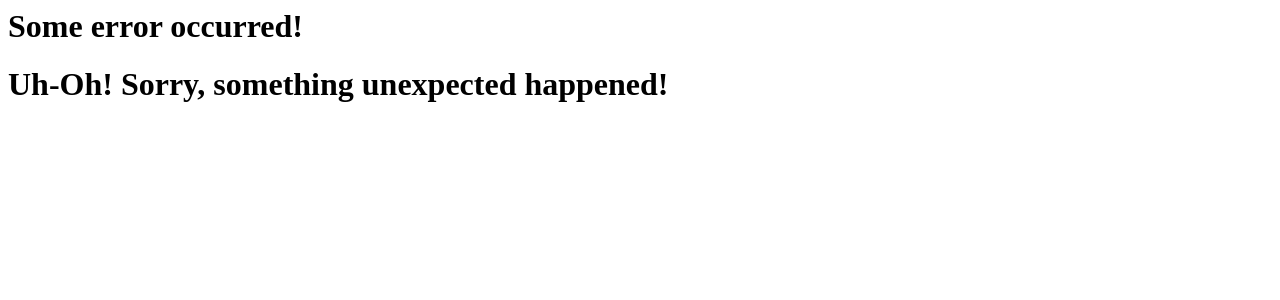
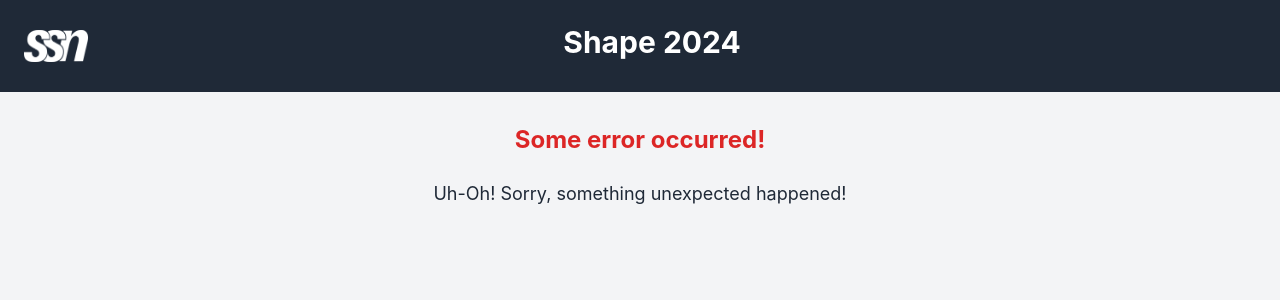
Before and after one commit to praneshkumar-12/shape2024, a Django app: template shape24_app/templates/error.html in a window 1280 px wide. Shown: the top 300 px of the page. Run offline with Django 4.2, Linux system fonts and the light colour scheme; the template is opened without the code that fills it, so the values that code supplies are empty.

Commit message:
Designed error page

```diff
--- a/shape24_app/templates/error.html
+++ b/shape24_app/templates/error.html
@@ -1,11 +1,41 @@
-{% if error_title %}
-    <h1> {{ error_title }} </h1>
-{% else %}
-    <h1> Some error occurred! </h1>
-{% endif %}
+{% load static %}
+<!DOCTYPE html>
+<html lang="en">
+<head>
+    <meta charset="UTF-8">
+    <meta name="viewport" content="width=device-width, initial-scale=1.0">
+    <title>Error Page</title>
+    <!-- Tailwind CSS -->
+    <link href="https://cdn.jsdelivr.net/npm/tailwindcss@2.2.19/dist/tailwind.min.css" rel="stylesheet">
+    <!-- Bootstrap CSS -->
+    <link rel="stylesheet" href="https://cdn.jsdelivr.net/npm/bootstrap@4.3.1/dist/css/bootstrap.min.css" integrity="sha384-ggOyR0iXCbMQv3Xipma34MD+dH/1fQ784/j6cY/iJTQUOhcWr7x9JvoRxT2MZw1T" crossorigin="anonymous">
+</head>
+<body class="bg-gray-100">
+    <header class="flex items-center justify-center p-4 bg-gray-800 text-white">
+        <div class="flex-shrink-0 mr-2">
+            <img src="{% static 'img/logo.png' %}" class="h-8 w-16" alt="SSN Logo">
+        </div>
+        <div class="flex-grow mr-5 text-center">
+            <h1 class="text-3xl font-bold">Shape 2024</h1>
+        </div>
+    </header>
 
-{% if error_message %}
-    <h1> {{ error_message }} </h1>
-{% else %}
-    <h1> Uh-Oh! Sorry, something unexpected happened! </h1>
-{% endif %}
+<div class="container mx-auto mt-8">
+    <div class="text-center">
+        {% if error_title %}
+            <h2 class="text-2xl font-bold text-red-600">{{ error_title }}</h2>
+        {% else %}
+            <h2 class="text-2xl font-bold text-red-600">Some error occurred!</h2>
+        {% endif %}
+        <div class="mt-4">
+            {% if error_message %}
+                <p class="text-lg text-gray-800">{{ error_message }}</p>
+            {% else %}
+                <p class="text-lg text-gray-800">Uh-Oh! Sorry, something unexpected happened!</p>
+            {% endif %}
+        </div>
+    </div>
+</div>
+
+</body>
+</html>
```
